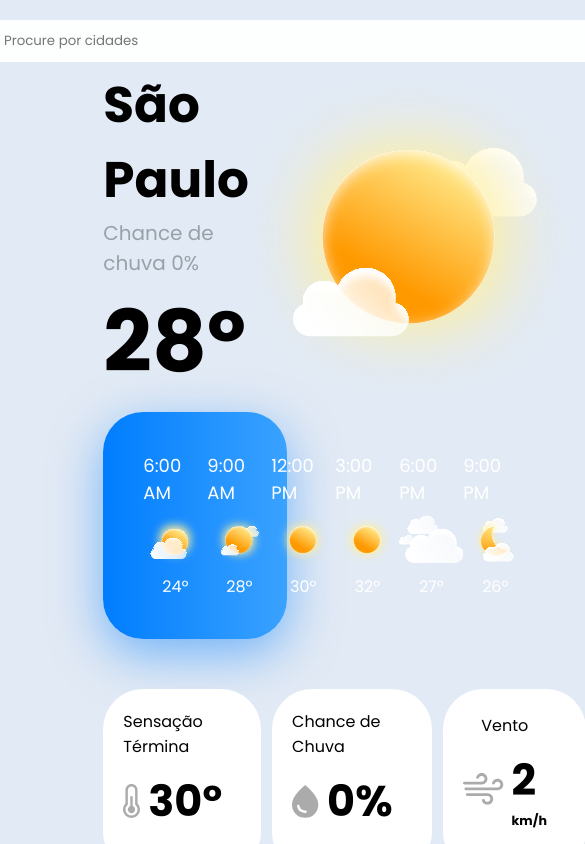
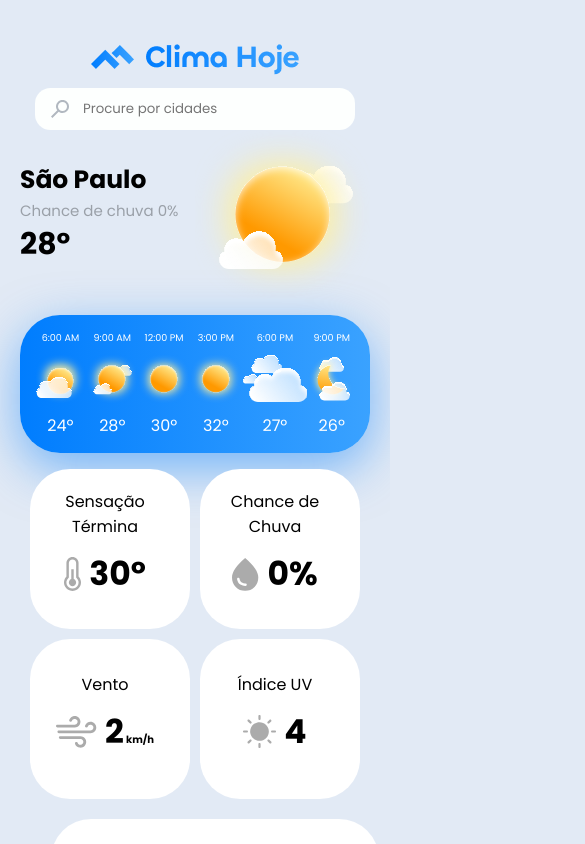
Before and after one commit to LuizChristani/ClimaHoje, a plain HTML site: page index.html in a window 390 px wide. Shown: the top 844 px of the page, 585 px wide, since content can reach past the window. Drawn offline with Linux system fonts and the light colour scheme.

Commit message:
feat: implement responsiveness

```diff
--- a/index.html
+++ b/index.html
@@ -2,6 +2,7 @@
   <head>
     <title>Clima Hoje</title>
     <link rel="stylesheet" type="text/css" href="styles.css" />
+    <meta name="viewport" content="width=device-width, initial-scale=1.0" />
   </head>
   <body>
     <div class="main-div-container">
--- a/styles.css
+++ b/styles.css
@@ -18,21 +18,15 @@ body {
 .main-div-container {
   display: flex;
   flex-direction: column;
-  width: 47%;
-}
-
-header {
-  display: flex;
-  width: 100%;
   justify-content: center;
+  width: auto;
 }
 
 header {
   display: flex;
   justify-content: center;
   align-items: center;
-  height: 42px;
-  margin-top: 20px;
+  margin-top: 1rem;
   gap: 31px;
 }
 
@@ -44,10 +38,10 @@ input {
 .main-container {
   display: flex;
   min-width: 50%;
+  max-width: 100%;
   flex-direction: column;
   justify-content: center;
-  margin-top: 50px;
-  gap: 50px;
+  gap: 1rem;
 }
 
 .logo img {
@@ -72,14 +66,14 @@ input {
 }
 
 .search-input {
-  width: 670px;
+  width: 32rem;
   height: 100%;
   color: black;
 }
 
 #section-top {
-  width: 100%;
-  height: 250px;
+  width: auto;
+  height: auto;
   display: flex;
   justify-content: space-between;
   align-items: center;
@@ -101,9 +95,8 @@ input {
 #section-mid {
   display: flex;
   justify-content: space-between;
-  width: 100%;
   background: linear-gradient(90deg, #007dfe 0%, #3aa2ff 100%);
-  padding: 40px;
+  padding: 4vw;
   border-radius: 40px;
   box-shadow: 0px 15px 50px 0px #017efe80;
 }
@@ -116,44 +109,25 @@ input {
   gap: 10px;
 }
 
+.weather-icon {
+  max-width: 50%;
+}
+
 .mid-hours-text {
   font-size: 18px;
   color: #ffffff;
 }
 
-.mid-item img {
-  width: 64px;
-  height: 48px;
-}
-
-.sun-cloud img {
-  width: 69px;
-  height: 59px;
-}
-
-.sun-clouds-icon img {
-  width: 66px;
-  height: 52px;
-}
-
-.sun img {
-  width: 53px;
-  height: 50px;
-}
-
+.mid-item img,
+.sun-cloud img,
+.sun-clouds-icon img,
 .clouds img {
-  width: 64px;
-  height: 48px;
-}
-
-.moon-clouds img {
-  width: 59px;
-  height: 65px;
+  height: 3rem;
 }
 
 .section-buttom {
   display: flex;
-  width: 100%;
+  width: auto;
   gap: 11px;
 }
 
@@ -186,7 +160,7 @@ input {
 #left-content {
   display: flex;
   flex-direction: column;
-  width: 347px;
+  width: auto;
   /* height: ; */
   background-color: #ffffff;
   padding: 40px;
@@ -216,3 +190,80 @@ input {
   font-size: 14px;
   color: #8f8f8f;
 }
+
+@media (max-width: 344px) {
+  .main-div-container {
+    width: 100%;
+  }
+}
+
+@media (max-width: 1024px) {
+  .main-div-container {
+    width: auto;
+    display: flex;
+    flex-direction: column;
+    padding: 20px;
+    justify-content: center;
+    align-items: center;
+  }
+
+  header {
+    width: auto;
+    flex-direction: column;
+    gap: 10px;
+  }
+
+  .search-input {
+    width: 17rem;
+  }
+
+  .city {
+    font-size: 25px;
+  }
+
+  .temperature {
+    font-size: 30px;
+  }
+
+  .chance-of-rain {
+    font-size: 15px;
+  }
+
+  .mid-hours-text {
+    font-size: 0.6rem;
+  }
+
+  .section-buttom {
+    display: grid;
+    justify-content: center;
+    grid-gap: 10px;
+    grid-template-columns: 160px 160px;
+    grid-template-rows: 160px 160px;
+  }
+
+  #left-content {
+    width: auto;
+    justify-content: center;
+    margin-left: 0px;
+    margin-bottom: 1rem;
+  }
+
+  .buttom-item {
+    text-align: center;
+    padding: 10px 20px 20px 10px;
+  }
+
+  .buttom-item-condicion {
+    font-size: 33px;
+  }
+
+  .buttom-item-span {
+    font-size: 10px;
+  }
+}
+
+@media (max-width: 1280px) {
+  #left-content {
+    margin-left: 40px;
+  }
+}
```
